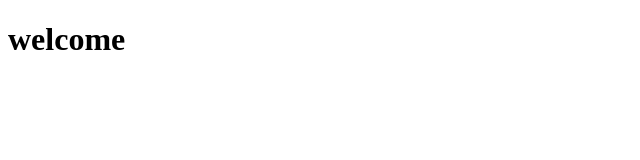
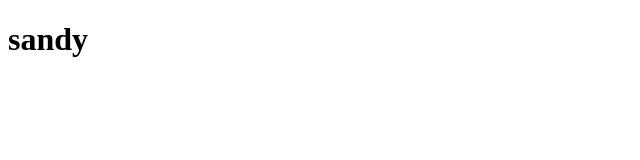
Before and after one commit to SanthoshRamachandiran/harun, a plain HTML site: page index.html in a window 1280 px wide. Shown: the whole page, without its empty margins (0-640 px from the left). Drawn offline with Linux system fonts and the light colour scheme.

Commit message:
sandy data is updated

```diff
--- a/index.html
+++ b/index.html
@@ -6,6 +6,6 @@
     <title>Document</title>
 </head>
 <body>
-    <h1>welcome</h1>
+    <h1>sandy</h1>
 </body>
 </html>
```
